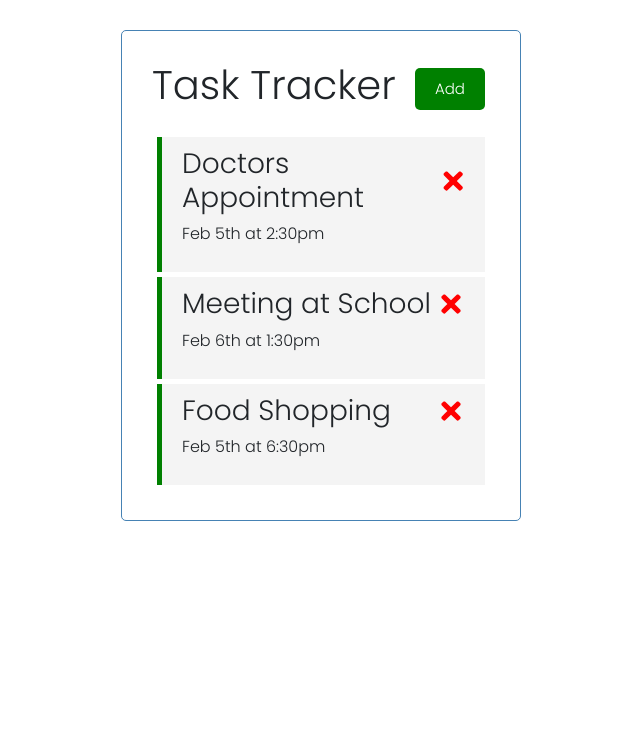
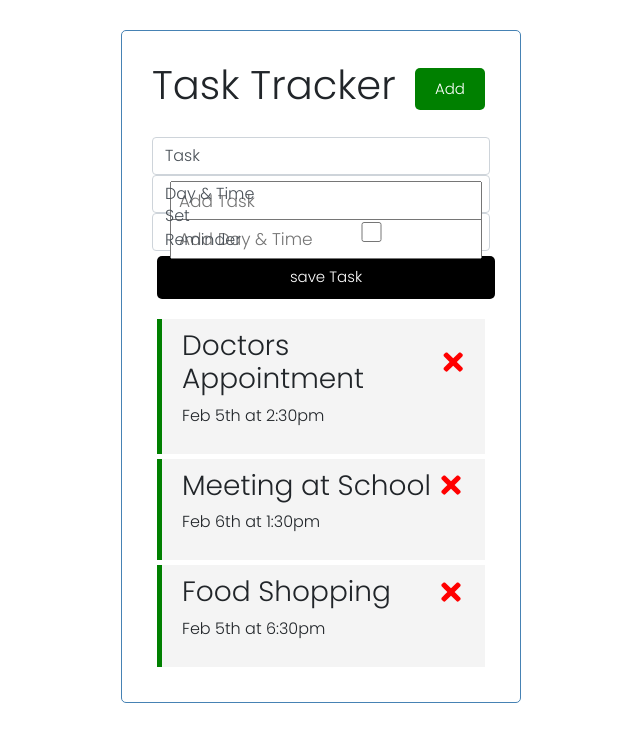
Before and after one commit to miladxdev/react-todo-app, a React (Create React App) app: page / in a window 1280 px wide. Shown: the top 742 px of the page, without its empty margins (319-959 px from the left). Built offline with nearby package versions, Linux system fonts and the light colour scheme; the HTML template or start-up script is replaced by a standard one.

Commit message:
Add task form

```diff
--- a/src/App.js
+++ b/src/App.js
@@ -2,6 +2,7 @@
 import { useState } from 'react'
 import Header from './components/Header'
 import Tasks from './components/Tasks'
+import AddTask from './components/AddTask'
 
 function App() {
   const [tasks, setTasks] = useState([
@@ -25,6 +26,13 @@
     },
 ])
 
+  // Add Task
+  const addTask = (task) => {
+    const id = Math.floor(Math.random() * 10000) + 1;
+    const newTask = {id, ...task};
+    setTasks([...tasks, newTask]);
+  }
+
   // Delete Task
   const deleteTask = (id) => {
     setTasks(tasks.filter((task) => task.id !== id))
@@ -36,9 +44,11 @@
     ? {...task, reminder: !task.reminder } : task))
     console.log(id);
   }
+
   return (
     <div className="container">
       <Header />
+      <AddTask onAdd={addTask}/>
       {tasks.length > 0 ? ( <Tasks tasks={tasks} onDelete={deleteTask} onToggle={toggleReminder} />) : 'No Task to show' }
     </div>
   );
--- /dev/null
+++ b/src/components/AddTask.js
@@ -0,0 +1,57 @@
+import { useState } from 'react'
+
+const AddTask = ({ onAdd }) => {
+    const [text, setText] = useState('');
+    const [day, setDay] = useState('');
+    const [reminder, setReminder] = useState(false);
+
+    const onSubmit = (e) => {
+        e.preventDefault();
+
+        if(!text) {
+            alert('please add a task')
+            return
+        }
+
+        onAdd({ text, day, reminder });
+
+        setText('');
+        setDay('');
+        setReminder(false);
+    }
+
+    return (
+        <form className="add-form" onSubmit={onSubmit}>
+            <div className="form-control">
+                <label>Task</label>
+                <input
+                    type="text"
+                    placeholder="Add Task"
+                    value={text}
+                    onChange={(e) => setText(e.target.value)}
+                />
+            </div>
+            <div className="form-control">
+                <label>Day & Time</label>
+                <input
+                    type="text"
+                    placeholder="Add Day & Time"
+                    value={day}
+                    onChange={(e) => setDay(e.target.value)}
+                />
+            </div>
+            <div className="form-control form-control-check">
+                <label>Set Reminder</label>
+                <input
+                    type="checkbox"
+                    checked={reminder}
+                    value={reminder}
+                    onChange={(e) => setReminder(e.currentTarget.checked)}
+                />
+            </div>
+            <input className="btn btn-block" type="submit" value="save Task" />
+        </form>
+    )
+}
+
+export default AddTask
--- a/src/index.css
+++ b/src/index.css
@@ -72,7 +72,7 @@
 }
 
 .add-form {
-  margin-bottom: 20px 0;
+  margin-bottom: 20px;
 }
 
 .form-control label {
```
